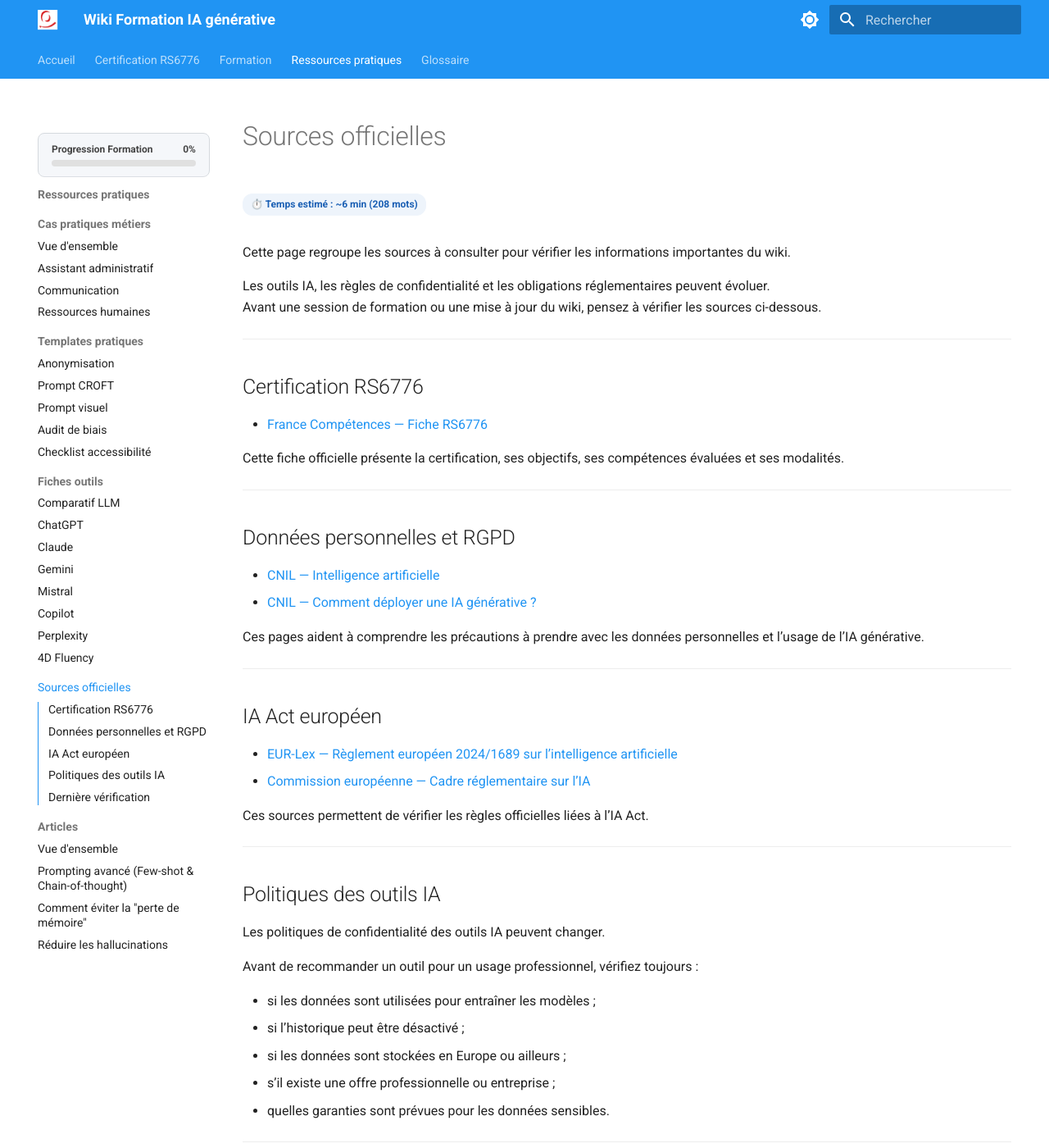
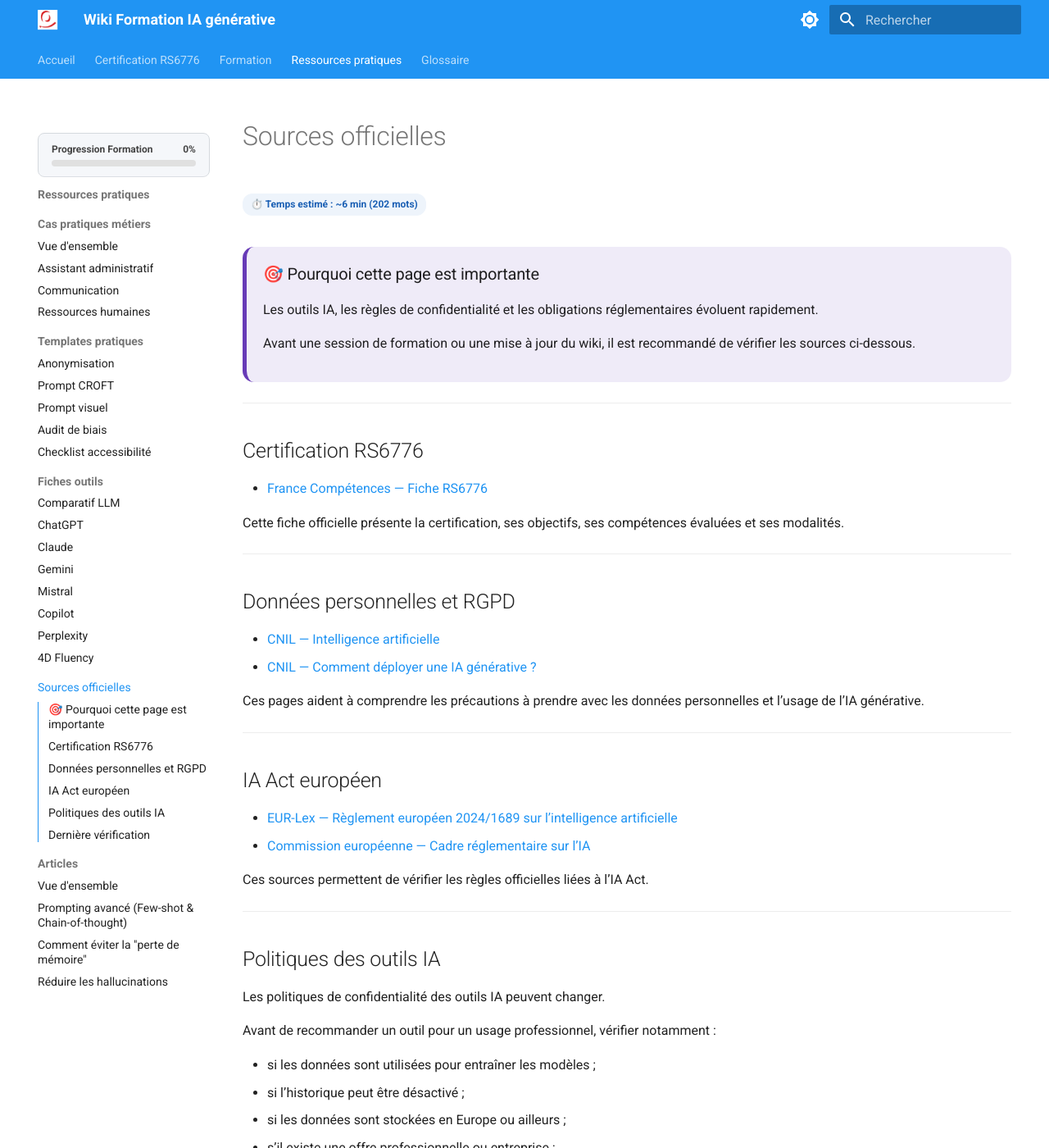
Before and after one commit to pierre-l-hue/wiki-formation-ia, an MkDocs documentation site: the page built from docs/sources-officielles.md, in a window 1280 px wide and 1400 px high. Shown: the whole window at 82% size. Built offline with MkDocs 1.6.1 and Material for MkDocs 9.7.7, drawn with Linux system fonts in a browser that asks for light colours.

Commit message:
Update content and formatting in sources-officielles.md

```diff
--- a/docs/sources-officielles.md
+++ b/docs/sources-officielles.md
@@ -1,9 +1,12 @@
 # Sources officielles
 
-Cette page regroupe les sources à consulter pour vérifier les informations importantes du wiki.
+<div class="summary-box" markdown="block">
+<h3>🎯 Pourquoi cette page est importante</h3>
 
-Les outils IA, les règles de confidentialité et les obligations réglementaires peuvent évoluer.
-Avant une session de formation ou une mise à jour du wiki, pensez à vérifier les sources ci-dessous.
+Les outils IA, les règles de confidentialité et les obligations réglementaires évoluent rapidement.
+
+Avant une session de formation ou une mise à jour du wiki, il est recommandé de vérifier les sources ci-dessous.
+</div>
 
 ---
 
@@ -37,7 +40,7 @@ Ces sources permettent de vérifier les règles officielles liées à l’IA Act
 
 Les politiques de confidentialité des outils IA peuvent changer.
 
-Avant de recommander un outil pour un usage professionnel, vérifiez toujours :
+Avant de recommander un outil pour un usage professionnel, vérifier notamment :
 
 - si les données sont utilisées pour entraîner les modèles ;
 - si l’historique peut être désactivé ;
```
